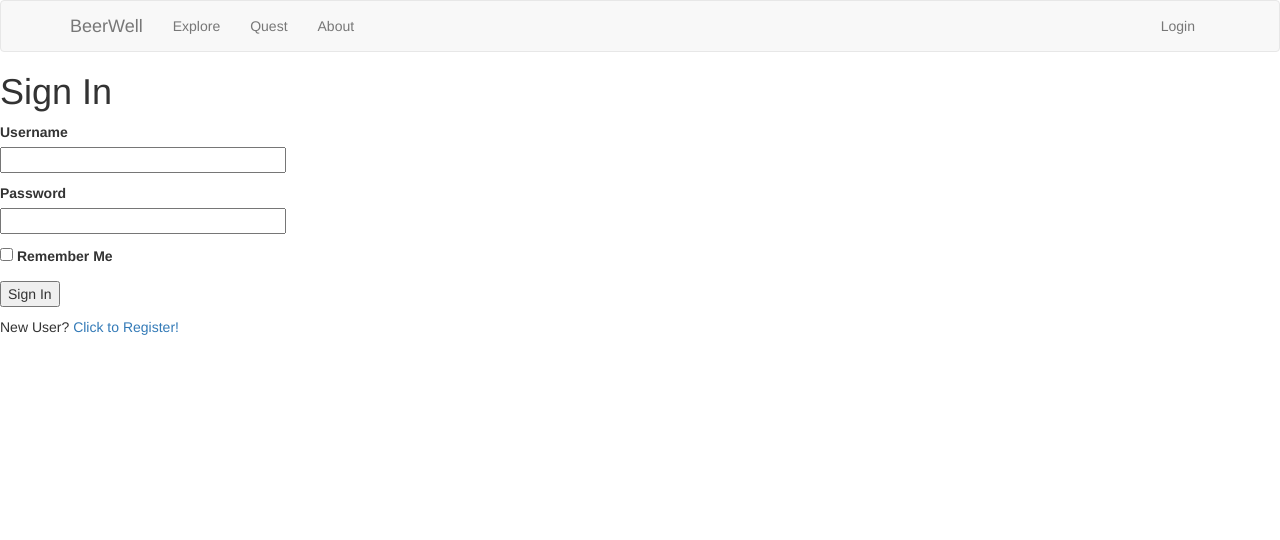
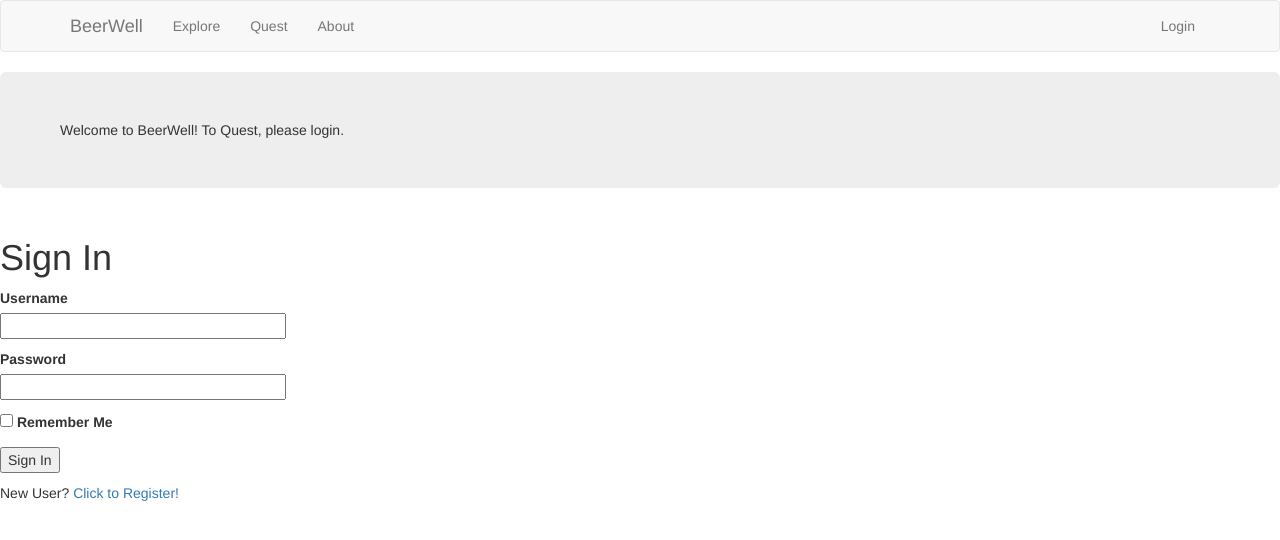
Before and after one commit to njritter/beerwell, a Flask app: page /login in a window 1280 px wide. Shown: the top 540 px of the page. Run offline with Flask 2, Linux system fonts and the light colour scheme; some libraries are stand-ins or nearby versions.

Commit message:
Now directs to login from Quest when not logged in

```diff
--- a/app/__init__.py
+++ b/app/__init__.py
@@ -11,5 +11,8 @@ bootstrap = Bootstrap(app)
 db = SQLAlchemy(app)
 migrate = Migrate(app, db)
 login = LoginManager(app)
+# Give Flask-Login name of login view for redirecting not logged in users
+# to the login form on pages with @login_required
+login.login_view = 'login'
 
 from app import routes, models # routes needs to import 'app' variable
--- a/app/routes.py
+++ b/app/routes.py
@@ -74,7 +74,7 @@ def user(username):
 def about():
     return render_template('about.html')
 
-@app.route('/quest')
+@app.route('/quest/')
 @login_required
 def quest():
     return render_template('quest.html')
--- a/app/templates/about.html
+++ b/app/templates/about.html
@@ -6,8 +6,6 @@
   <div class="jumbotron">
     <div class="container">
       <h1>Welcome to About BeerWell!</h1>
-      <!-- Find out more About this project -->
-      <!-- Data science behind BeerWell ... blog -->
     </div>
   </div>
 
--- a/app/templates/login.html
+++ b/app/templates/login.html
@@ -1,6 +1,19 @@
 {% extends "base.html" %}
 
 {% block content %}
+
+  <div class="container-fluid">
+
+    <!-- Row ... intro / description -->
+    <div class="row">
+      <div class="jumbotron">
+        Welcome to BeerWell! To Quest, please login.
+      </div>
+
+    </div>
+
+    <!-- Row ... contians login form -->
+    <div class="row">
       <h1>Sign In</h1>
       <form action="" method="post">
           {{ form.hidden_tag() }}
@@ -21,6 +34,13 @@
             <p>{{ form.remember_me() }} {{ form.remember_me.label }}</p>
             <p>{{ form.submit() }}</p>
           </form>
+      </div>
 
+      <!-- Row ... link to registration form for new users -->
+      <div class="row">
         <p>New User? <a href="{{ url_for('register') }}">Click to Register!</a></p>
+      </div>
+
+    </div>
+
 {% endblock %}
```
Lines whose indentation alone changed are shown as unchanged.
